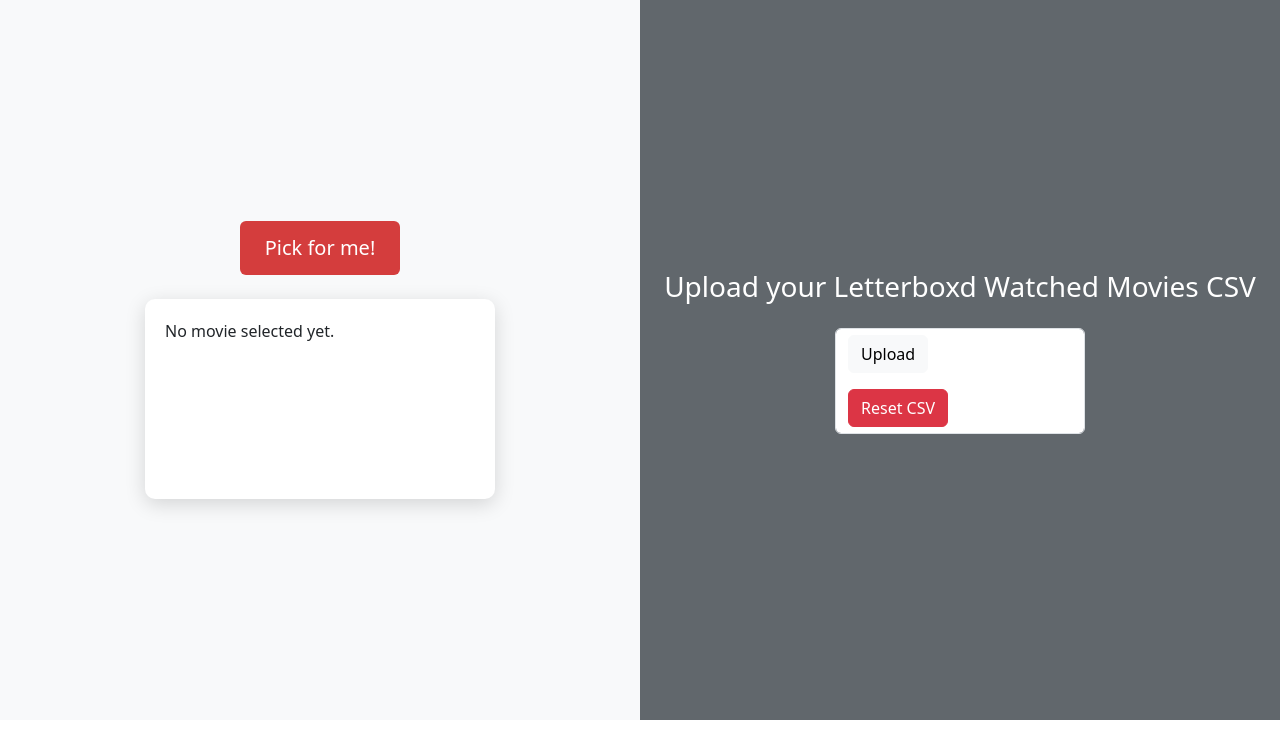
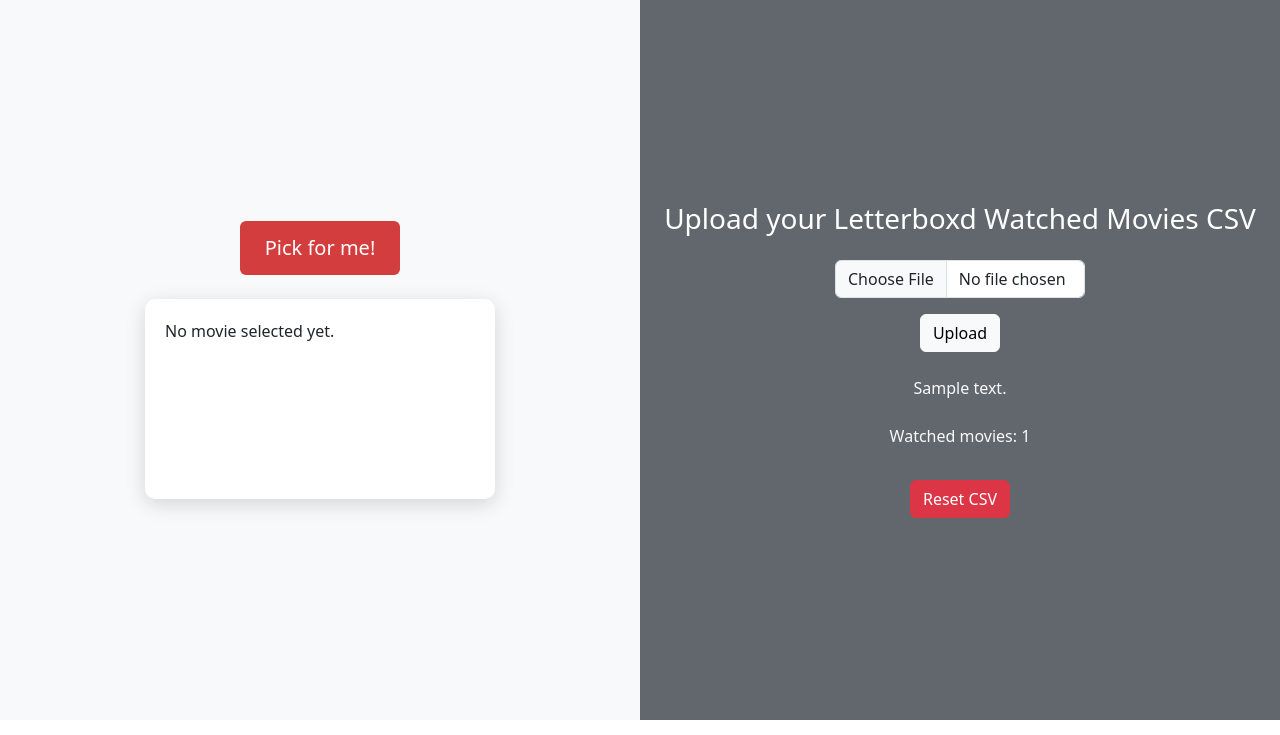
Before and after one commit to xenkou90/the-movie-picker, a Flask app: template templates/index.html in a window 1280 px wide. Shown: the part 65-800 px from the top of the page. Run offline with Flask 3, Linux system fonts and the light colour scheme; the template is opened without the code that fills it: most values are stand-ins (such as "Sample title", 1, 10 or a date in 2020).

Commit message:
Added CSV upload functionality and watched movies parsing

```diff
--- a/app.py
+++ b/app.py
@@ -1,6 +1,8 @@
 import requests
 import os
 import sqlite3
+import csv
+import io
 from flask import Flask, render_template, request, redirect
 
 app = Flask(__name__, instance_relative_config=True)
@@ -152,9 +154,43 @@ def reset_watched_movies():
 # ROUTES
 # -----------------------------
 
-@app.route("/")
+@app.route("/", methods=["GET", "POST"])
 def index():
-    return render_template("index.html")
+    upload_message = None
+
+    if request.method == "POST":
+        file = request.files.get("csv_file")
+
+        if file and file.filename.endswith(".csv"):
+            text = file.read().decode("utf-8")
+            csv_reader = csv.DictReader(io.StringIO(text))
+
+            movies_to_add = []
+
+            for row in csv_reader:
+                title = row.get("Name")
+                year = row.get("Year")
+
+                # Convert year safely to integer or NONE
+                try:
+                    year = int(year)
+                except:
+                    year = None
+
+                if title:
+                    movies_to_add.append((title, year))
+
+            # Add to DB
+            add_watched_movies(movies_to_add)
+
+            upload_message = f"Uploaded {len(movies_to_add)} movies!"
+
+        else:
+            upload_message = "Please upload a valid CSV file"
+
+    watched_count = len(get_watched_movies())
+
+    return render_template("index.html", upload_message=upload_message, watched_count=watched_count)
 
 @app.route("/about")
 def about():
--- a/templates/index.html
+++ b/templates/index.html
@@ -53,12 +53,21 @@
 
                 <h3 class="text-white mb-4">Upload your Letterboxd Watched Movies CSV</h3>
 
+                <!-- CSV UPLOAD FORM -->
                 <form method="POST" enctype="multipart/form-data" class="d-flex flex-column align-items-center">
-                    <ipnut type="file" name="scv_file" class="form-control mb-3" style="width: 250px;">
+                    <input type="file" name="csv_file" class="form-control mb-3" style="width: 250px;">
                     <button type="submit" class="btn btn-light mb-3">Upload</button>
                 </form>
 
-                <form method="POST" action="/reset">
+                <!-- FEEDBACK MESSAGES GO HERE -->
+                {% if upload_message %}
+                    <p class="text-light mt-2">{{ upload_message}}</p>
+                {% endif %}
+
+                <p class="text-light mt-2">Watched movies: {{ watched_count }}</p>
+
+                <!-- RESET BUTTON -->
+                <form method="POST" action="/reset" class="mt-3">
                     <button class="btn btn-danger">Reset CSV</button>
                 </form>
             </div>
```
